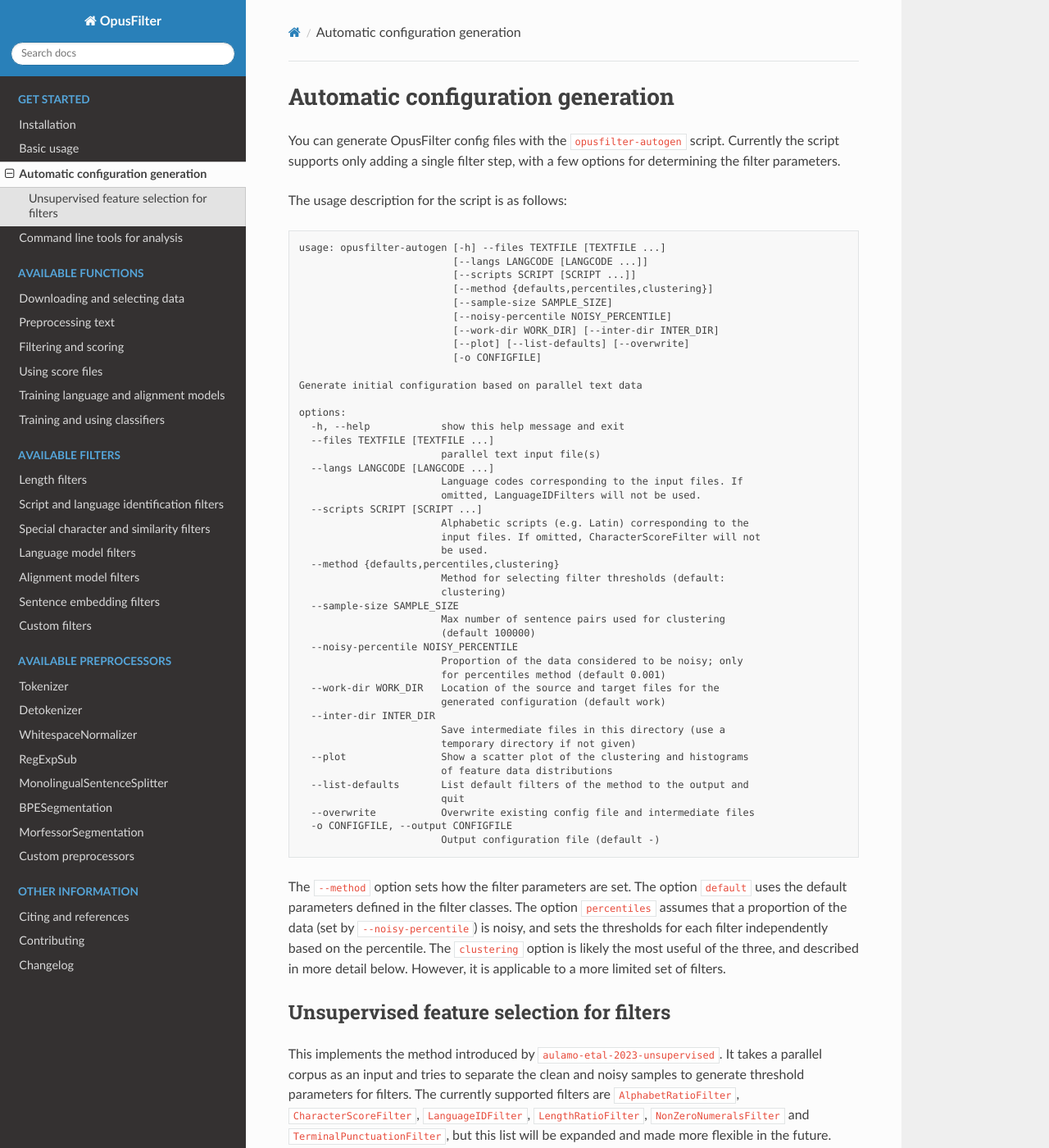
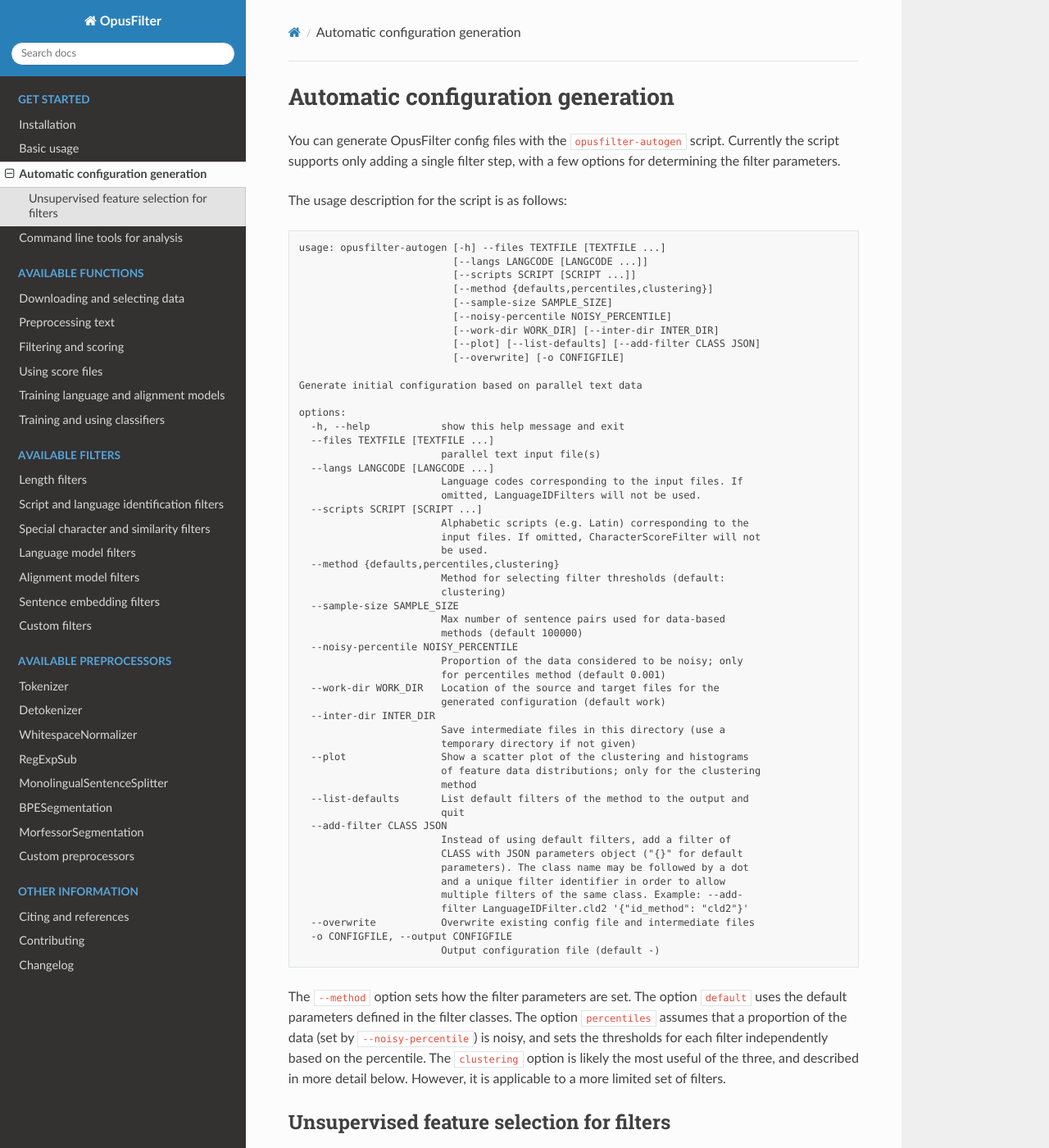
Before and after one commit to Helsinki-NLP/OpusFilter, a Sphinx documentation site: the page built from docs/automatic_configuration.md, in a window 1280 px wide and 1400 px high. Shown: the whole window at 82% size. Built offline with Sphinx 7.4.7 and the Read the Docs theme 2.0.0, drawn with Linux system fonts in a browser that asks for light colours; the version number could not be read and is left out; cross-references to code outside the pages are shown as plain code.

Commit message:
add option to select filters for opusfilter-autogen

```diff
--- a/docs/automatic_configuration.md
+++ b/docs/automatic_configuration.md
@@ -13,8 +13,8 @@ usage: opusfilter-autogen [-h] --files TEXTFILE [TEXTFILE ...]
                           [--sample-size SAMPLE_SIZE]
                           [--noisy-percentile NOISY_PERCENTILE]
                           [--work-dir WORK_DIR] [--inter-dir INTER_DIR]
-                          [--plot] [--list-defaults] [--overwrite]
-                          [-o CONFIGFILE]
+                          [--plot] [--list-defaults] [--add-filter CLASS JSON]
+                          [--overwrite] [-o CONFIGFILE]
 
 Generate initial configuration based on parallel text data
 
@@ -33,8 +33,8 @@ options:
                         Method for selecting filter thresholds (default:
                         clustering)
   --sample-size SAMPLE_SIZE
-                        Max number of sentence pairs used for clustering
-                        (default 100000)
+                        Max number of sentence pairs used for data-based
+                        methods (default 100000)
   --noisy-percentile NOISY_PERCENTILE
                         Proportion of the data considered to be noisy; only
                         for percentiles method (default 0.001)
@@ -44,9 +44,17 @@ options:
                         Save intermediate files in this directory (use a
                         temporary directory if not given)
   --plot                Show a scatter plot of the clustering and histograms
-                        of feature data distributions
+                        of feature data distributions; only for the clustering
+                        method
   --list-defaults       List default filters of the method to the output and
                         quit
+  --add-filter CLASS JSON
+                        Instead of using default filters, add a filter of
+                        CLASS with JSON parameters object ("{}" for default
+                        parameters). The class name may be followed by a dot
+                        and a unique filter identifier in order to allow
+                        multiple filters of the same class. Example: --add-
+                        filter LanguageIDFilter.cld2 '{"id_method": "cld2"}'
   --overwrite           Overwrite existing config file and intermediate files
   -o CONFIGFILE, --output CONFIGFILE
                         Output configuration file (default -)
```
Also changed, not shown: 1 other file.
